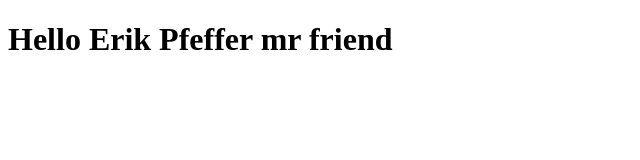
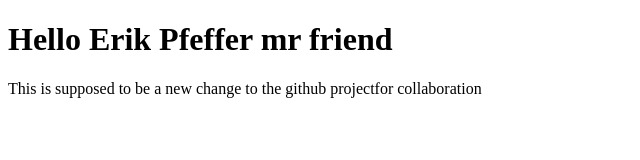
Before and after one commit to RocketSandwich/RemoteDoorKey, a plain HTML site: page index.html in a window 1280 px wide. Shown: the whole page, without its empty margins (0-640 px from the left). Drawn offline with Linux system fonts and the light colour scheme.

Commit message:
New paragraph change

```diff
--- a/index.html
+++ b/index.html
@@ -8,5 +8,6 @@
 </head>
 <body>
     <h1>Hello Erik Pfeffer mr friend</h1>
+    <p>This is supposed to be a new change to the github projectfor collaboration</p>
 </body>
 </html>
```
